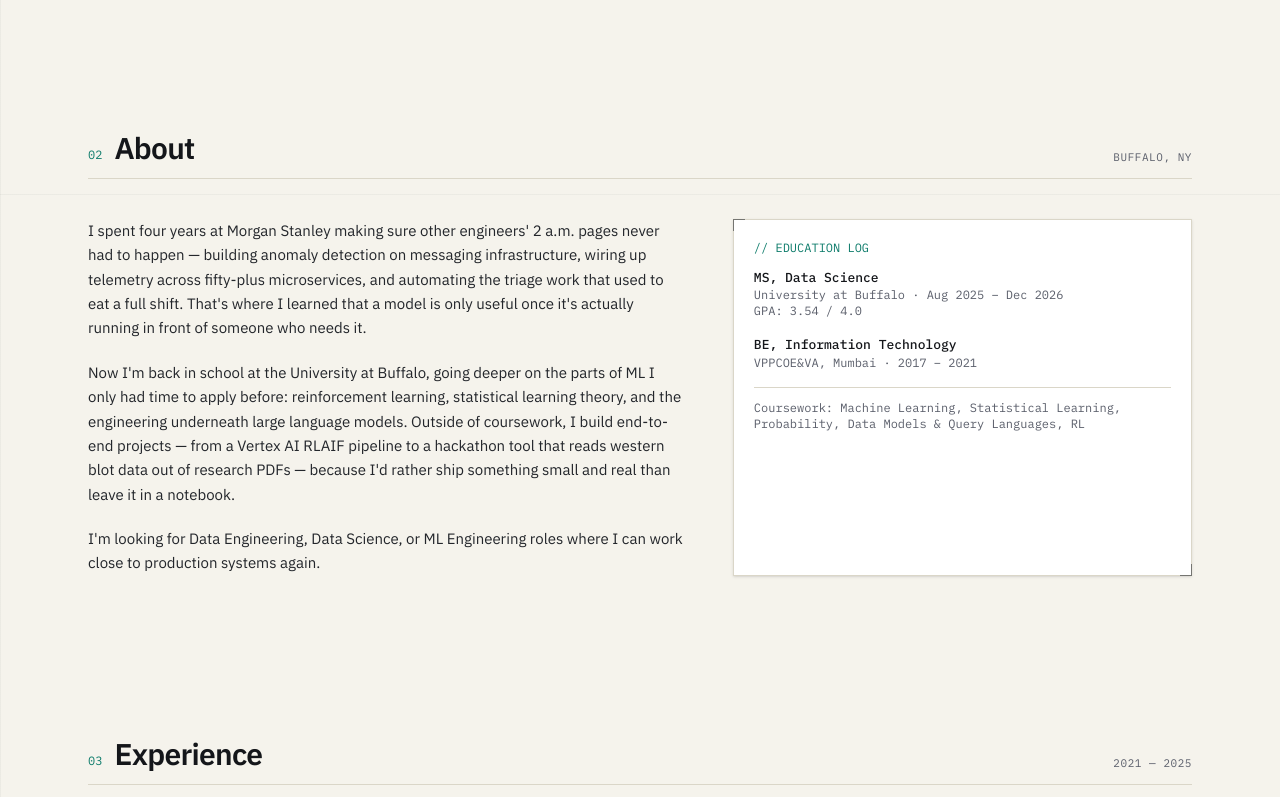
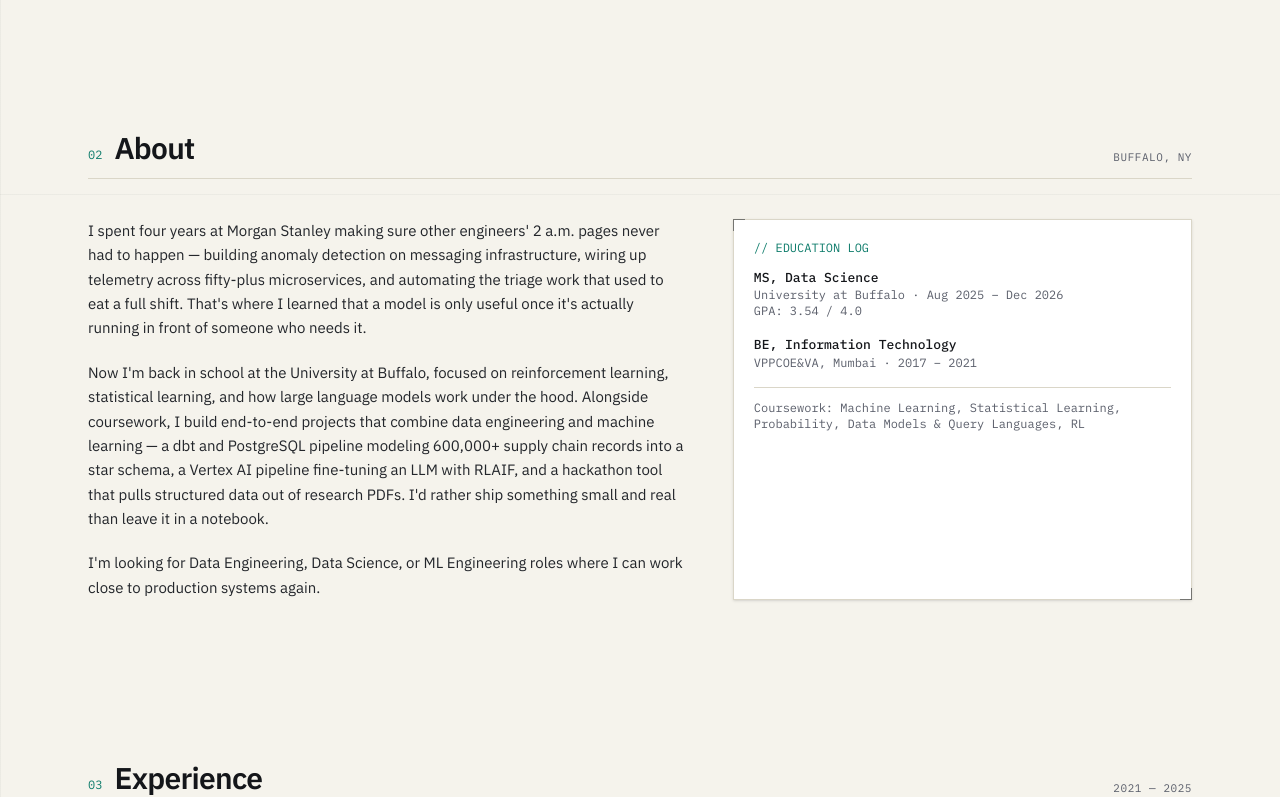
Before and after one commit to Vedant321/portfolio, a React (Vite) app: page / in a window 1280 px wide. Shown: the part 606-1403 px from the top of the page. Built offline with nearby package versions, Linux system fonts and the light colour scheme.

Commit message:
PORT: Refining portfolio writeup

```diff
--- a/src/components/About.jsx
+++ b/src/components/About.jsx
@@ -14,12 +14,13 @@ export default function About() {
             is only useful once it's actually running in front of someone who needs it.
           </p>
           <p>
-            Now I'm back in school at the University at Buffalo, going deeper on the parts
-            of ML I only had time to apply before: reinforcement learning, statistical
-            learning theory, and the engineering underneath large language models. Outside
-            of coursework, I build end-to-end projects — from a Vertex AI RLAIF pipeline
-            to a hackathon tool that reads western blot data out of research PDFs — because
-            I'd rather ship something small and real than leave it in a notebook.
+            Now I'm back in school at the University at Buffalo, focused on reinforcement learning,
+            statistical learning, and how large language models work under the hood.
+            Alongside coursework, I build end-to-end projects that combine data engineering and
+            machine learning — a dbt and PostgreSQL pipeline modeling 600,000+
+            supply chain records into a star schema, a Vertex AI pipeline fine-tuning an LLM with RLAIF,
+            and a hackathon tool that pulls structured data out of research PDFs. I'd rather ship something
+            small and real than leave it in a notebook.
           </p>
           <p>
             I'm looking for Data Engineering, Data Science, or ML Engineering roles where
```
